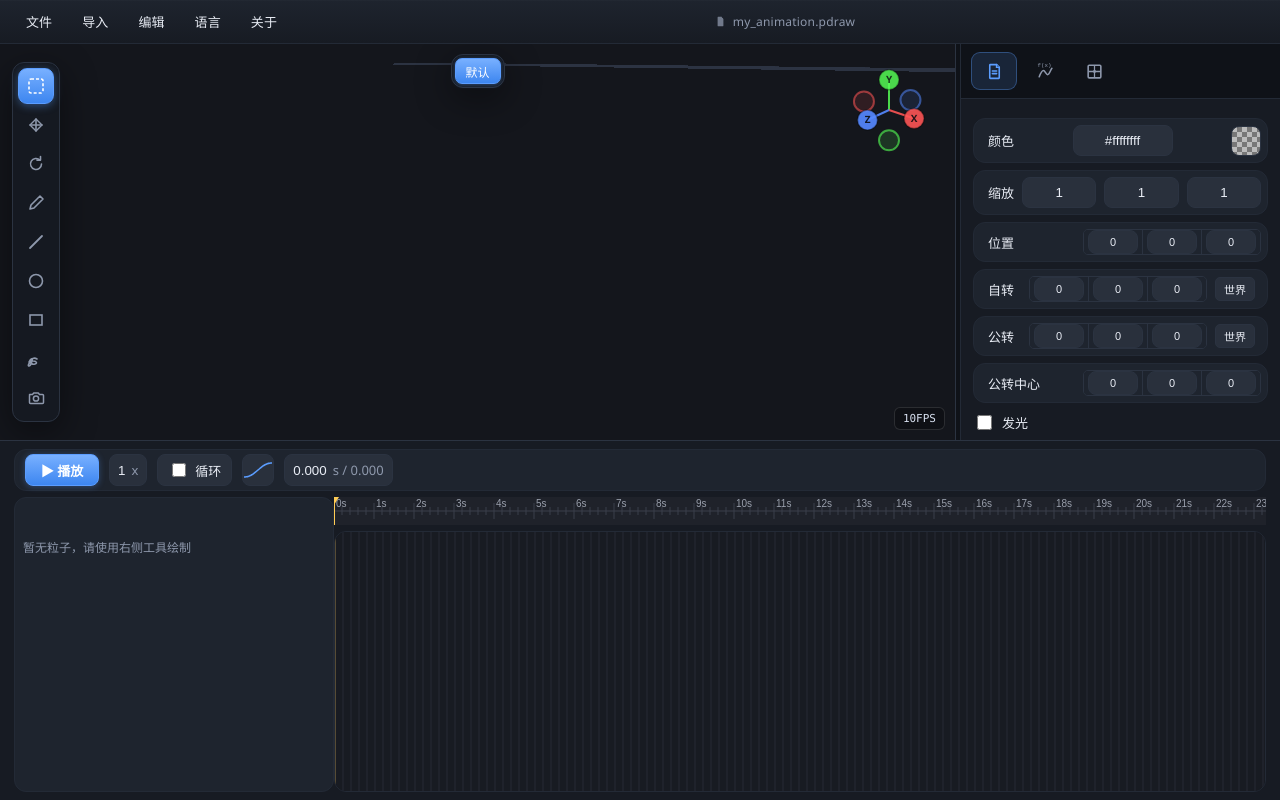
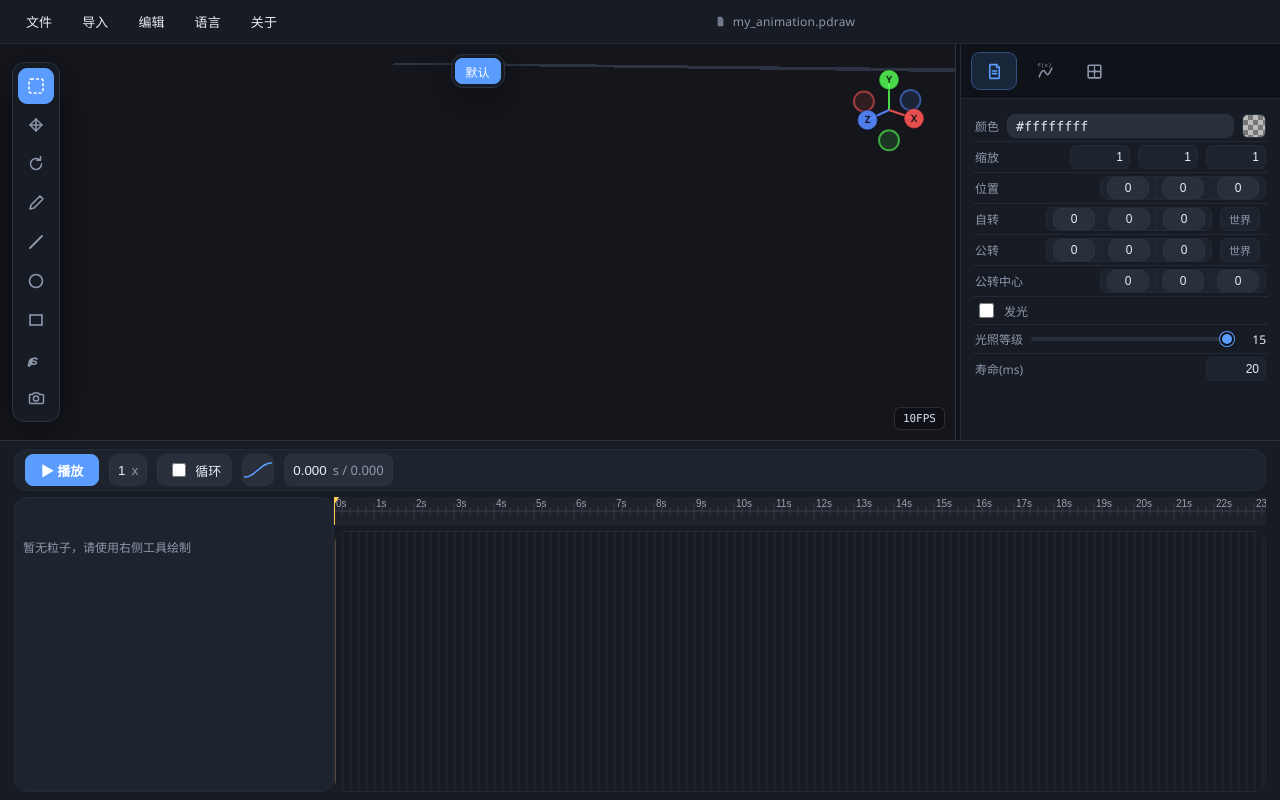
Before and after one commit to NekoWs/ParticleEditor, a website built with Vite: page index.html in a window 1280 px wide. Built offline with nearby package versions, Linux system fonts and the light colour scheme; animation ran at ten frames a second.

Commit message:
属性/函数面板行与输入框扁平化精简，整体向 Adobe/JetBrains 面板风格调整（styles.css、panels.js）

```diff
--- a/src/ui/panels.js
+++ b/src/ui/panels.js
@@ -414,7 +414,9 @@ export function buildFunctionPanel(fx) {
   // 随机种子
   const seedRow = document.createElement('label');
   seedRow.className = 'row';
-  seedRow.textContent = t('fx.seed');
+  const seedLabel = document.createElement('span');
+  seedLabel.textContent = t('fx.seed');
+  seedRow.appendChild(seedLabel);
   const seedIn = document.createElement('input');
   seedIn.type = 'number'; seedIn.step = '1'; seedIn.value = fx.seed | 0;
   seedIn.onchange = () => { pushUndo(); fx.seed = parseInt(seedIn.value) || 0; commitFunctionRebuild(fx); };
--- a/styles.css
+++ b/styles.css
@@ -9,7 +9,6 @@
   --muted: #8e98ac;
   --accent: #5b9dff;
   --accent-hover: #78b0ff;
-  --accent-strong: #3d86f0;
   --accent-soft: rgba(91, 157, 255, 0.14);
   --orange: #f6a75f;
   --orange-soft: rgba(246, 167, 95, 0.16);
@@ -82,9 +81,8 @@ input[type="range"]::-moz-range-thumb { width: 12px; height: 12px; border-radius
   align-items: center;
   gap: 10px;
   padding: 0 12px;
-  background: linear-gradient(180deg, var(--panel-2), var(--panel));
+  background: var(--panel);
   border-bottom: 1px solid var(--border-soft);
-  box-shadow: 0 1px 0 rgba(255, 255, 255, 0.02) inset;
   z-index: 20;
 }
 #topbar-title {
@@ -237,8 +235,7 @@ input[type="range"]::-moz-range-thumb { width: 12px; height: 12px; border-radius
 .cam-tabs {
   position: absolute; top: 10px; left: 50%; transform: translateX(-50%);
   display: flex; gap: 3px; z-index: 10;
-  background: rgba(23, 27, 35, 0.78);
-  backdrop-filter: blur(10px);
+  background: var(--panel);
   border: 1px solid var(--border); border-radius: var(--radius-lg);
   padding: 3px; box-shadow: var(--shadow); max-width: calc(100% - 160px);
 }
@@ -250,7 +247,7 @@ input[type="range"]::-moz-range-thumb { width: 12px; height: 12px; border-radius
   transition: all 0.14s ease; max-width: 160px; overflow: hidden; text-overflow: ellipsis;
 }
 .cam-tab:hover { background: var(--panel-3); color: var(--text); }
-.cam-tab.active { background: linear-gradient(180deg, var(--accent-hover), var(--accent-strong)); border-color: var(--accent); color: #fff; box-shadow: 0 1px 4px rgba(91, 157, 255, 0.35); }
+.cam-tab.active { background: var(--accent); border-color: var(--accent); color: #fff; }
 .cam-tab .cam-del { display: none; width: 14px; height: 14px; line-height: 12px; text-align: center; border-radius: 3px; margin-left: 2px; font-size: 11px; }
 .cam-tab:hover .cam-del { display: inline-block; color: #fff; background: rgba(0,0,0,0.25); }
 .cam-tab .cam-del:hover { background: var(--danger); }
@@ -387,14 +384,95 @@ input[type="range"]::-moz-range-thumb { width: 12px; height: 12px; border-radius
 }
 .uv-field .uv-suffix { color: var(--muted); white-space: nowrap; font-size: 12px; }
 .uv-field .uv-suffix em { font-style: normal; color: var(--accent); }
-.uv-panel .row { width: 100%; justify-content: space-between; padding: 6px 14px; background: var(--panel-2); border: 1px solid var(--border-soft); border-radius: var(--radius-lg); }
-
-/* 属性 / 函数对象选项卡的 row 采用与贴图 UV 面板一致的卡片样式 */
+.uv-panel .row {
+  width: 100%; justify-content: space-between; padding: 4px 2px;
+  background: transparent; border: none; border-bottom: 1px solid var(--border-soft); border-radius: 0;
+}
+
+/* 属性 / 函数对象面板：扁平紧凑行，标签居左、控件组居右（JetBrains/Adobe 面板风格） */
 #pane-props .row,
 #pane-fx .fx-panel .row {
-  width: 100%; justify-content: space-between; padding: 6px 6px 6px 14px;
-  background: var(--panel-2); border: 1px solid var(--border-soft); border-radius: var(--radius-lg);
-}
+  width: 100%;
+  justify-content: flex-start;
+  gap: 8px;
+  margin: 0;
+  padding: 3px 2px;
+  min-height: 27px;
+  background: transparent;
+  border: none;
+  border-bottom: 1px solid var(--border-soft);
+  border-radius: 0;
+  white-space: nowrap;
+}
+#pane-props .row:last-child,
+#pane-fx .fx-panel .row:last-child { border-bottom: none; }
+
+/* 行首标签弱化；首个控件右对齐，形成「标签 … 数值」的紧凑排版 */
+#pane-props .row > span:first-child,
+#pane-fx .fx-panel .row > span:first-child {
+  flex: none;
+  color: var(--muted);
+  font-size: 12px;
+}
+#pane-props .row > span:first-child + *,
+#pane-fx .fx-panel .row > span:first-child + * { margin-left: auto; }
+
+/* 面板内数值输入框：窄高、右对齐、细分隔线，避免整块卡片式臃肿 */
+#pane-props .row > input[type="number"],
+#pane-fx .fx-panel .row > input[type="number"] {
+  flex: none;
+  width: 60px;
+  max-width: none;
+  height: 24px;
+  padding: 0 6px;
+  background: var(--panel-2);
+  border: 1px solid var(--border-soft);
+  border-radius: 6px;
+  text-align: right;
+  font-size: 12px;
+  font-variant-numeric: tabular-nums;
+  box-sizing: border-box;
+}
+#pane-props .row > input#prop-color {
+  flex: 1 1 auto;
+  width: auto;
+  max-width: none;
+  height: 24px;
+  padding: 0 8px;
+  text-align: left;
+  font-family: "SFMono-Regular", Consolas, monospace;
+  text-transform: lowercase;
+  box-sizing: border-box;
+}
+#pane-props .row .color-swatch {
+  flex: none;
+  width: 24px;
+  height: 24px;
+  border-radius: 6px;
+}
+#pane-props .row > input[type="range"] {
+  flex: 1 1 auto;
+  margin-left: 0;
+  height: 18px;
+}
+#pane-props .row > #light-val {
+  flex: none;
+  min-width: 22px;
+  text-align: right;
+  color: var(--text);
+  font-size: 12px;
+  font-variant-numeric: tabular-nums;
+}
+
+/* 属性面板内的勾选行（发光）与其他行保持一致的扁平分隔线 */
+#pane-props .chk {
+  margin: 0;
+  padding: 3px 2px;
+  min-height: 27px;
+  border-bottom: 1px solid var(--border-soft);
+  justify-content: flex-start;
+}
+#pane-props .chk span { color: var(--muted); font-size: 12px; }
 
 /* ---- 取色板 ---- */
 .color-picker {
@@ -449,8 +527,8 @@ input[type="range"]::-moz-range-thumb { width: 12px; height: 12px; border-radius
 }
 .ui-modal-overlay.closing { animation: modalFadeOut 0.18s ease-in forwards; }
 .ui-modal {
-  background: linear-gradient(180deg, #242a35, #1c212b);
-  border: 1px solid var(--border); border-radius: 14px;
+  background: var(--panel-2);
+  border: 1px solid var(--border); border-radius: 12px;
   padding: 20px 22px 16px; width: 400px; max-width: 90vw; box-shadow: 0 22px 60px rgba(0, 0, 0, 0.6);
   display: flex; flex-direction: column; gap: 10px;
   animation: modalPopIn 0.18s cubic-bezier(0.2, 0.9, 0.3, 1.2);
@@ -470,8 +548,8 @@ input[type="range"]::-moz-range-thumb { width: 12px; height: 12px; border-radius
 .ui-modal-btns { display: flex; justify-content: flex-end; gap: 8px; margin-top: 6px; }
 .ui-modal-btn { background: var(--panel-3); color: var(--text); border: 1px solid var(--border); border-radius: 8px; padding: 8px 16px; cursor: pointer; font-size: 13px; transition: all 0.14s ease; }
 .ui-modal-btn:hover { border-color: var(--accent); color: var(--accent-hover); background: var(--panel-2); }
-.ui-modal-btn.primary { background: linear-gradient(180deg, var(--accent-hover), var(--accent-strong)); border-color: var(--accent); color: #fff; box-shadow: 0 1px 5px rgba(91, 157, 255, 0.35); }
-.ui-modal-btn.primary:hover { background: linear-gradient(180deg, #87bbff, #4d93f7); border-color: var(--accent); color: #fff; }
+.ui-modal-btn.primary { background: var(--accent); border-color: var(--accent); color: #fff; }
+.ui-modal-btn.primary:hover { background: var(--accent-hover); border-color: var(--accent-hover); color: #fff; }
 .ui-modal-btn.danger { color: var(--danger); }
 .ui-modal-btn.danger:hover { border-color: var(--danger); background: var(--danger-soft); color: var(--danger); }
 @keyframes modalFadeIn { from { opacity: 0; } to { opacity: 1; } }
@@ -491,8 +569,7 @@ input[type="range"]::-moz-range-thumb { width: 12px; height: 12px; border-radius
 .toolbar {
   position: absolute; left: 12px; top: 50%; transform: translateY(-50%);
   display: flex; flex-direction: column; gap: 3px; z-index: 10;
-  background: rgba(23, 27, 35, 0.78);
-  backdrop-filter: blur(10px);
+  background: var(--panel);
   border: 1px solid var(--border); border-radius: var(--radius-lg);
   padding: 5px; box-shadow: var(--shadow);
 }
@@ -506,7 +583,7 @@ input[type="range"]::-moz-range-thumb { width: 12px; height: 12px; border-radius
 .tool svg { width: 18px; height: 18px; }
 .tool:hover { background: var(--panel-3); color: var(--text); }
 .tool:active { transform: scale(0.94); }
-.tool.active { background: linear-gradient(180deg, var(--accent-hover), var(--accent-strong)); border-color: var(--accent); color: #fff; box-shadow: 0 2px 8px rgba(91, 157, 255, 0.4); }
+.tool.active { background: var(--accent); border-color: var(--accent); color: #fff; }
 
 .btn {
   background: var(--panel-3); color: var(--text); border: 1px solid var(--border);
@@ -524,7 +601,8 @@ input[type="range"]::-moz-range-thumb { width: 12px; height: 12px; border-radius
 }
 .mini:hover { border-color: var(--accent); color: var(--accent-hover); background: var(--panel-2); }
 
-.vars-head { display: flex; align-items: center; justify-content: space-between; margin: 7px 0 3px; font-weight: 600; }
+.vars-head { display: flex; align-items: center; justify-content: space-between; margin: 0 0 8px; padding-bottom: 8px; border-bottom: 1px solid var(--border-soft); }
+.vars-head .mini { flex: none; height: 24px; }
 .var-row, .term-row { display: flex; align-items: center; gap: 6px; margin: 5px 0; }
 .var-row input, .term-row input {
   flex: 1; min-width: 0; background: var(--panel-3); border: 1px solid var(--border);
@@ -705,11 +783,11 @@ body.ctrl-held .kf-t { cursor: pointer; }
 }
 .tl-controls .btn { height: 32px; padding: 0 14px; display: inline-flex; align-items: center; }
 #btn-play {
-  background: linear-gradient(180deg, var(--accent-hover), var(--accent-strong));
+  background: var(--accent);
   border-color: var(--accent); color: #fff; font-weight: 600; min-width: 74px;
-  justify-content: center; box-shadow: 0 1px 6px rgba(91, 157, 255, 0.32);
-}
-#btn-play:hover { border-color: var(--accent); color: #fff; background: linear-gradient(180deg, #87bbff, #4d93f7); }
+  justify-content: center;
+}
+#btn-play:hover { border-color: var(--accent-hover); color: #fff; background: var(--accent-hover); }
 .tl-controls input[type="number"] {
   width: 56px; background: var(--panel-3); border: 1px solid var(--border);
   color: var(--text); border-radius: var(--radius-sm); padding: 5px 8px; height: 32px;
@@ -836,6 +914,7 @@ body.ctrl-held .kf-t { cursor: pointer; }
 .tt-val:focus, .tt-var-val:focus { border-color: var(--accent); outline: none; }
 .tt-val:disabled, .tt-var-val:disabled { opacity: 0.55; }
 .tt-row .vec3 { height: 20px; }
+.tt-row .vec3-seg { padding: 0 4px; }
 .tt-row .vec3 input { width: 34px; font-size: 10px; }
 
 .tt-add-kf, .tt-add-var-kf, .tt-add-var {
@@ -861,9 +940,9 @@ body.ctrl-held .kf-t { cursor: pointer; }
 .ptree-head.func:hover { background: rgba(122,162,255,0.12); }
 .ptree-head.func-child { padding-left: 20px; }
 .ptree-head.func-child .pid { color: var(--muted); }
-.fx-panel { display: flex; flex-direction: column; gap: 2px; font-size: 12px; }
-.fx-panel .row { display: flex; align-items: center; gap: 4px; margin: 2px 0; }
-.fx-panel .row input[type="number"] { width: 58px; background: var(--panel-3); }
+.fx-panel { display: flex; flex-direction: column; gap: 0; font-size: 12px; }
+.fx-panel .row { display: flex; align-items: center; gap: 8px; margin: 0; }
+.fx-panel .row input[type="number"] { width: 60px; background: var(--panel-2); }
 .fx-panel .row input[type="text"] { flex: 1; min-width: 0; }
 .fx-panel .row select { flex: 1; }
 /* 预设下拉框美化（函数面板 + 侧栏新建） */
@@ -876,14 +955,14 @@ body.ctrl-held .kf-t { cursor: pointer; }
   background-repeat: no-repeat;
   background-position: right 8px center;
   background-size: 12px 12px;
-  border: 1px solid var(--border);
+  border: 1px solid var(--border-soft);
   color: var(--text);
-  border-radius: var(--radius-sm);
-  padding: 6px 26px 6px 10px;
+  border-radius: 6px;
+  padding: 3px 26px 3px 10px;
   font-size: 12px;
-  height: 30px;
+  height: 24px;
   cursor: pointer;
-  transition: border-color 0.12s ease, background-color 0.12s ease;
+  transition: border-color 0.14s ease, background-color 0.14s ease;
 }
 #fx-preset-add:hover,
 .fx-panel select.fx-preset-sel:hover {
@@ -899,14 +978,14 @@ body.ctrl-held .kf-t { cursor: pointer; }
 #fx-preset-add {
   flex: 1;
   min-width: 0;
-  height: 26px;
+  height: 24px;
   margin-right: 10px;
 }
 .fx-panel input, .fx-panel select {
-  background: var(--panel-3); border: 1px solid var(--border);
-  color: var(--text); border-radius: 5px; padding: 4px 6px; height: 26px; box-sizing: border-box;
-}
-.fx-panel input:focus, .fx-panel select:focus { border-color: var(--accent); outline: none; }
+  background: var(--panel-2); border: 1px solid var(--border-soft);
+  color: var(--text); border-radius: 6px; padding: 2px 6px; height: 24px; box-sizing: border-box;
+}
+.fx-panel input:focus, .fx-panel select:focus { border-color: var(--accent); outline: none; box-shadow: var(--focus-ring); }
 
 /* 触屏下的自定义下拉框（替代原生全屏 select，见 ui/select.js） */
 .csel { position: relative; display: flex; align-items: center; width: 100%; min-width: 0; }
@@ -953,10 +1032,11 @@ body.ctrl-held .kf-t { cursor: pointer; }
    每个属性之间以浅色竖线分隔。 */
 .spin-space-btn {
   margin: 0 6px 0 2px; padding: 0 8px; height: 24px;
-  background: var(--panel-3); border: 1px solid var(--border); border-radius: 5px;
-  color: var(--text); font-size: 11px; cursor: pointer;
-}
-.spin-space-btn:hover { border-color: var(--accent); color: var(--accent); }
+  background: var(--panel-2); border: 1px solid var(--border-soft); border-radius: 6px;
+  color: var(--muted); font-size: 11px; cursor: pointer;
+  transition: border-color 0.14s ease, color 0.14s ease;
+}
+.spin-space-btn:hover { border-color: var(--accent); color: var(--accent-hover); }
 .spin-space-btn:disabled { opacity: 0.5; cursor: default; }
 .tt-spin-space {
   margin: 0 6px 0 2px; padding: 0 6px; height: 20px;
@@ -971,24 +1051,24 @@ body.ctrl-held .kf-t { cursor: pointer; }
 }
 .tt-rot-space:hover { border-color: var(--accent); color: var(--accent); }
 .vec3 {
-  display: inline-flex; align-items: center; height: 26px; box-sizing: border-box;
-  border: 1px solid var(--border); border-radius: 5px; overflow: hidden;
+  display: inline-flex; align-items: center; height: 24px; box-sizing: border-box;
+  border: 1px solid var(--border-soft); border-radius: 6px; overflow: hidden;
 }
 .vec3-wrap {
   display: inline-flex; align-items: center; gap: 6px;
 }
 .vec3-seg {
-  display: inline-flex; align-items: center; gap: 2px; height: 100%;
-  padding: 0 4px; background: var(--panel-2);
-}
-.vec3-seg + .vec3-seg { border-left: 1px solid var(--border); }
+  display: inline-flex; align-items: center; gap: 3px; height: 100%;
+  padding: 0 6px; background: var(--panel-2);
+}
+.vec3-seg + .vec3-seg { border-left: 1px solid var(--border-soft); }
 .vec3-seg span {
   flex: none; font-size: 11px; color: var(--muted); line-height: 1;
 }
 .vec3 input {
-  width: 50px; height: 100%; border: none; background: transparent;
-  padding: 0; text-align: center; box-shadow: none;
-  font-size: 11px; color: var(--text); font-variant-numeric: tabular-nums;
+  width: 42px; height: 100%; border: none; background: transparent;
+  padding: 0; text-align: right; box-shadow: none;
+  font-size: 12px; color: var(--text); font-variant-numeric: tabular-nums;
 }
 .vec3 input:focus { outline: none; }
 .vec3 input:disabled { opacity: 0.55; }
@@ -997,7 +1077,7 @@ body.ctrl-held .kf-t { cursor: pointer; }
   height: 26px; padding: 0 4px; box-sizing: border-box;
   background: var(--panel-3); border: 1px solid var(--border); border-radius: 5px;
 }
-.fx-code-wrap { border-top: 1px solid var(--border); margin-top: 4px; padding-top: 4px; }
+.fx-code-wrap { border-top: none; margin-top: 6px; padding-top: 0; }
 .fx-code-head { display: flex; align-items: center; gap: 6px; }
 .fx-code-toggle { flex: 1; text-align: left; }
 .fx-code-body { margin-top: 4px; display: flex; flex-direction: column; gap: 4px; }
```
